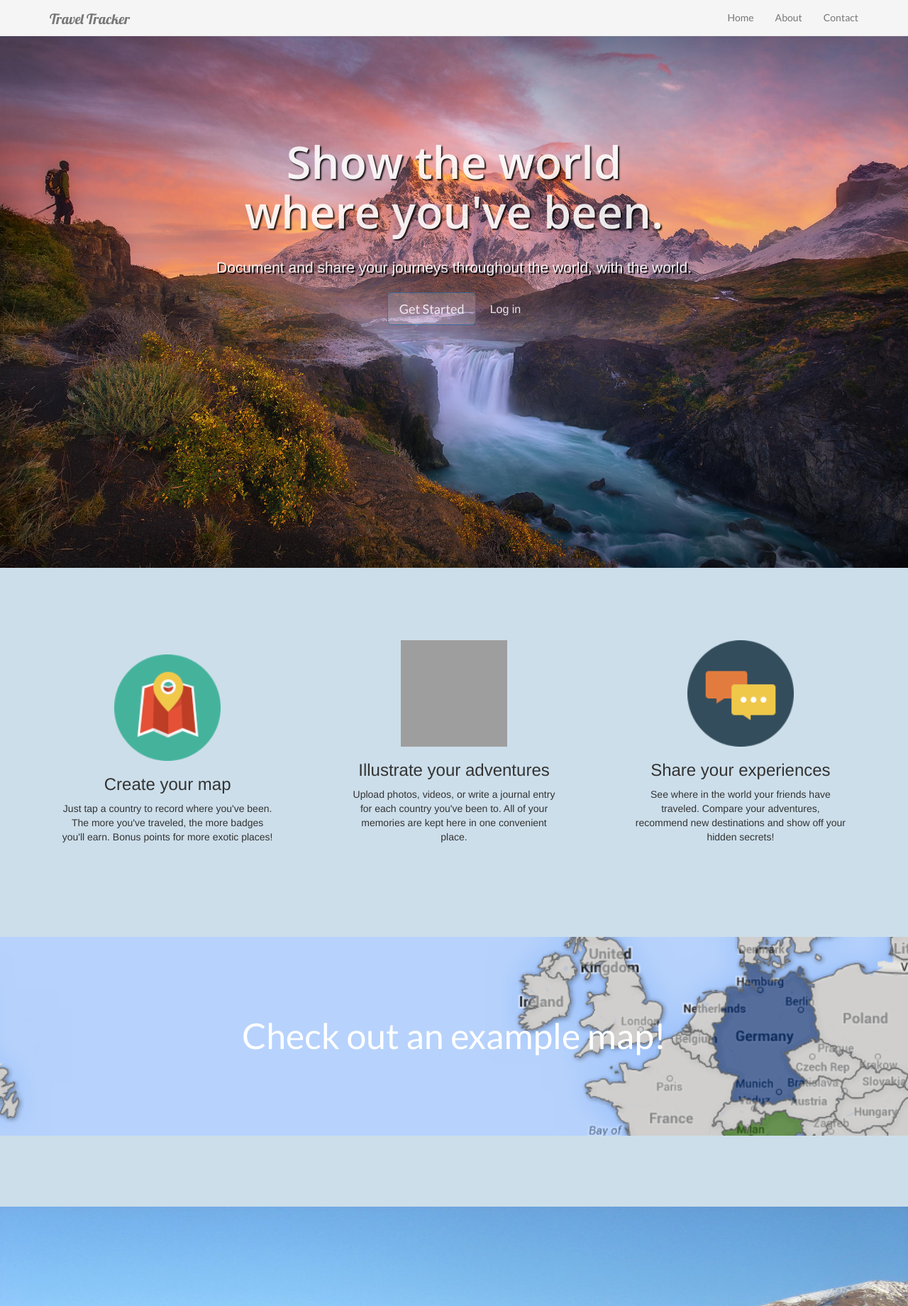
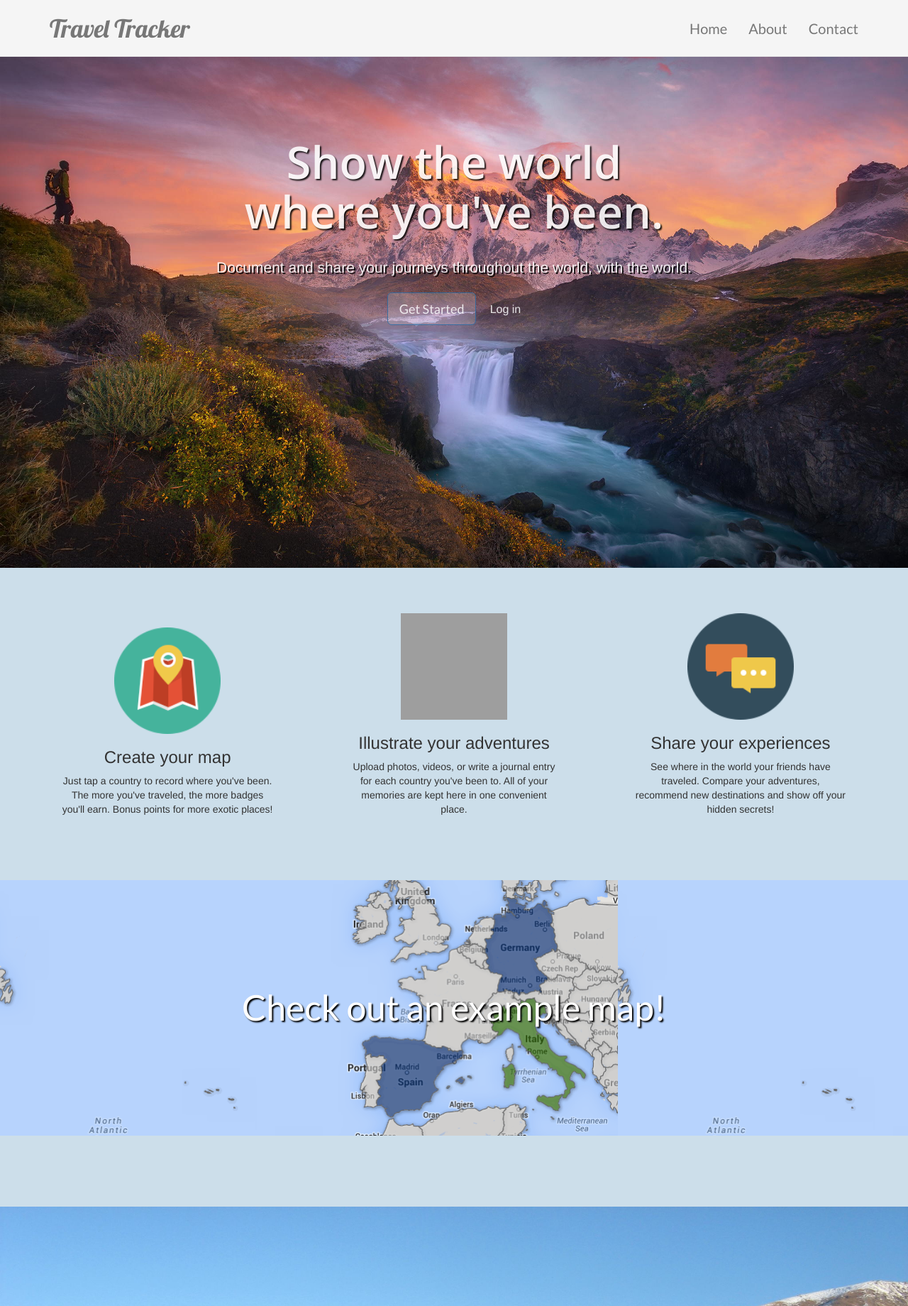
Before and after one commit to DanielNi/mapsite, a Django app: page / in a window 1280 px wide. Shown: the top 1840 px of the page at 71% size. Run offline with Django 3.2, Linux system fonts and the light colour scheme; parts of the project's set-up code (start-up, migrations or seed data) failed here and were passed over; some libraries are stand-ins or nearby versions; grey boxes are pictures that could not be loaded.

Commit message:
added some effects to navbar

```diff
--- a/templates/index.html
+++ b/templates/index.html
@@ -33,12 +33,12 @@
 
     <body>
 
-      <div class="navbar navbar-default navbar-fixed-top" role="navigation">
+      <div class="navbar navbar-default navbar-fixed-top" id="header_nav" role="navigation">
         <div class="container">
 
           <a class="navbar-brand" href="{% url 'homepage' %}">Travel Tracker</a>
 
-          <ul class="nav navbar-nav navbar-right">
+          <ul class="nav navbar-nav navbar-right" id="menu">
             <li><a href="#main">Home</a></li>
             <li><a href="#info">About</a></li>
             <li><a href="#contact">Contact</a></li>
@@ -128,6 +128,7 @@
     <!-- Placed at the end of the document so the pages load faster -->
     <script src="https://code.jquery.com/jquery-1.10.2.min.js"></script>
     <script src="http://netdna.bootstrapcdn.com/bootstrap/3.0.3/js/bootstrap.min.js"></script>
+    <script type="text/javascript" src="{% static 'index.js' %}"></script>
     <script type="text/javascript" src="{% static 'skrollr.min.js' %}"></script>
     <script type="text/javascript" src="{% static 'skrollr.menu.min.js' %}"></script>
     <script type="text/javascript">
--- a/templates/static/index.css
+++ b/templates/static/index.css
@@ -1,18 +1,28 @@
 .navbar-default {
   background-color: rgb(245, 245, 245);
+}
+
+#header_nav {
+  height:80px;
 }
 
 .navbar-brand {
   font-family: 'Lobster', cursive;
   float: left;
-  padding: 15px 15px;
-  font-size: 20px;
-  line-height: 24px;
+  /*padding: 15px 15px;*/
+  font-size: 35px;
+  margin-top: 15px;
+  /*line-height: 24px;*/
 }
 
 .navbar-nav {
   font-family: 'Lato', sans-serif;
   font-size: 14px;
+}
+
+#menu {
+  font-size: 20px;
+  margin-top: 15px;
 }
 
 .jumbotron {
@@ -70,8 +80,8 @@ body, #info .bcg {
 }
 
 #info {
-  height:65vh;
-  padding-top: 8%;
+  height:55vh;
+  padding-top: 5%;
   text-align: center;
 }
 
@@ -99,13 +109,14 @@ img {
 }
 
 #example {
-  height: 35vh;
+  height: 45vh;
   background-color: gray;
   font-family: 'Lato', sans-serif;
   font-size: 50px;
   color:white;
   background-image: url('example.png');
-  background-size: cover;
+  background-size: contain;
+  background-attachment: fixed;
 }
 
 #example_text {
@@ -113,6 +124,7 @@ img {
   top: 50%;
   transform: translateY(-50%);
   text-align: center;
+  text-shadow: 2px 2px 2px black;
 }
 
 #contact .bcg {
--- /dev/null
+++ b/templates/static/index.js
@@ -0,0 +1,44 @@
+$(document).load().scrollTop(0);
+
+$(function(){
+	$('#header_nav').data('size','big');
+});
+
+$(window).scroll(function(){
+	if ($(document).scrollTop() > 75)
+	{
+		if ($('#header_nav').data('size') === 'big')
+		{
+			$('#header_nav').data('size','small');
+			$('#header_nav').stop().animate({
+				height:'50px'
+			},600);
+			$('.navbar-brand').stop().animate({
+				fontSize:'20px',
+				marginTop:'0px'
+			},600);
+			$('#menu').stop().animate({
+				fontSize:'14px',
+				marginTop:'0px'
+			},600);
+		}
+	}
+	else
+	{
+		if ($('#header_nav').data('size') === 'small')
+		{
+			$('#header_nav').data('size','big');
+			$('#header_nav').stop().animate({
+				height:'80px'
+			},600);
+			$('.navbar-brand').stop().animate({
+				fontSize:'35px',
+				marginTop:'15px'
+			},600);
+			$('#menu').stop().animate({
+				fontSize:'20px',
+				marginTop:'15px'
+			},600);
+		}
+	}
+});
```
Also changed, not shown: db.sqlite3.
